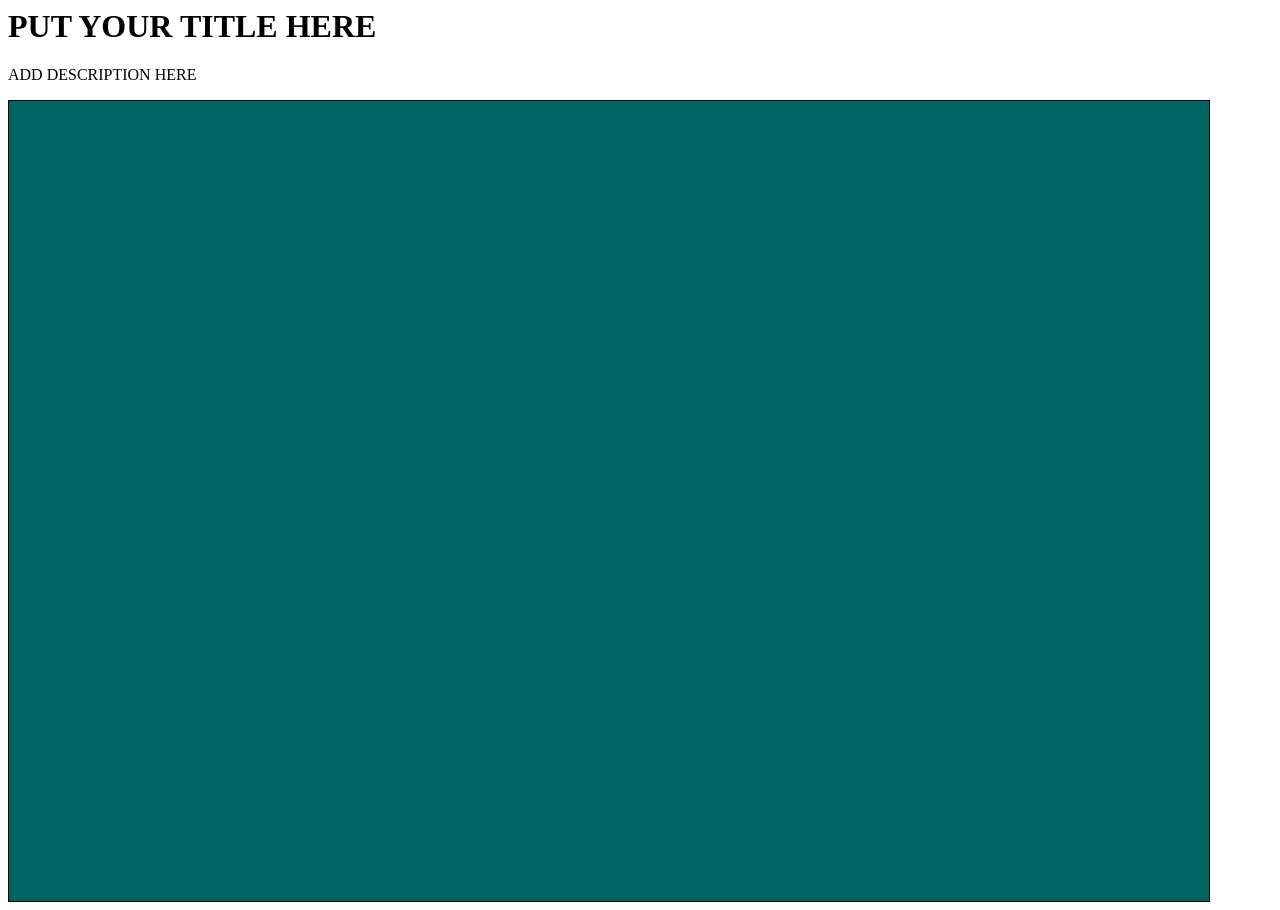
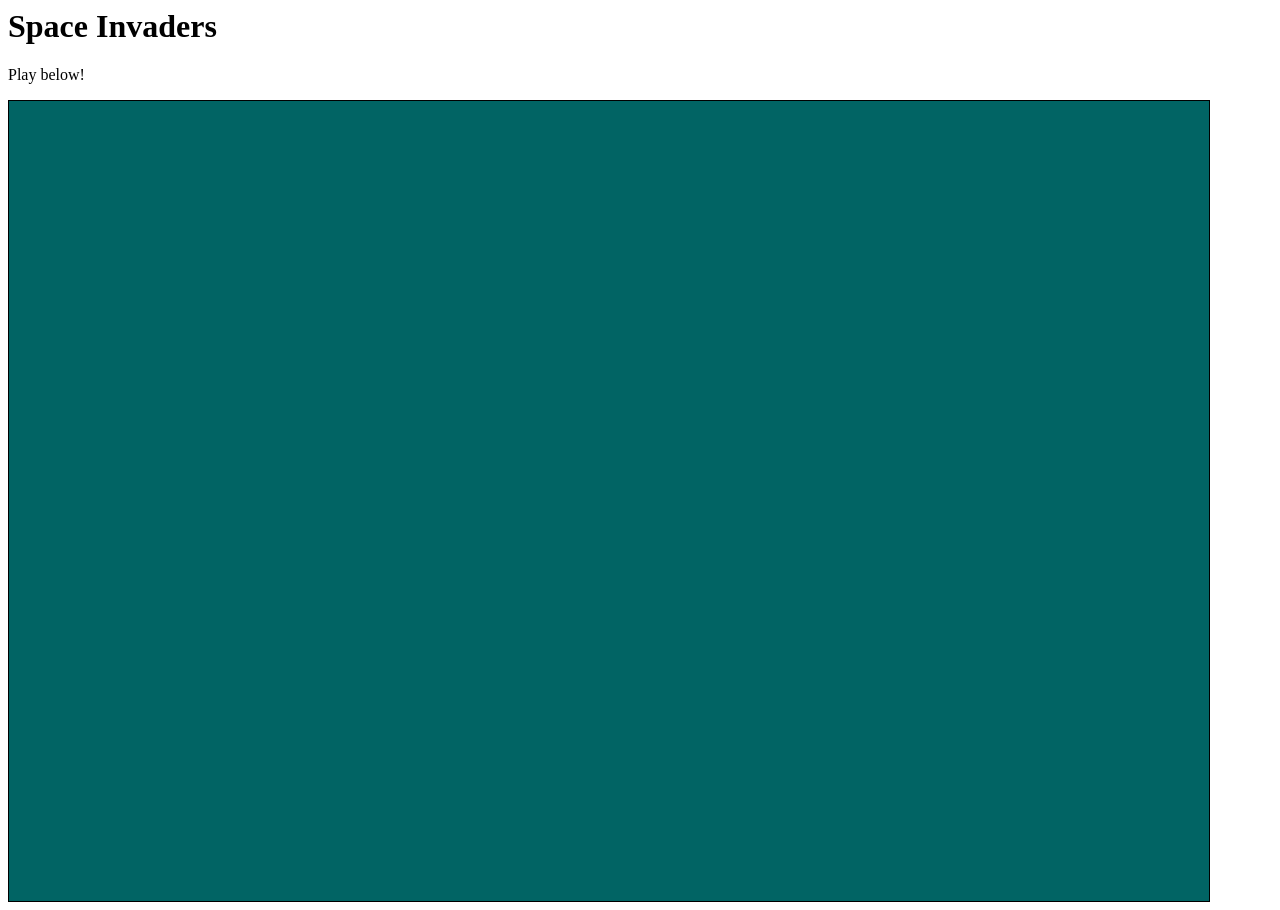
Before and after one commit to AdamSahn/AdamSahn.github.io, a plain HTML site: page index.html in a window 1280 px wide. Drawn offline with Linux system fonts and the light colour scheme.

Commit message:
Update index.html

```diff
--- a/index.html
+++ b/index.html
@@ -9,8 +9,8 @@
   </head>
 
   <body>
-    <h1>PUT YOUR TITLE HERE</h1>
-    <p>ADD DESCRIPTION HERE</p>
+    <h1>Space Invaders</h1>
+    <p>Play below!</p>
 
     <script type="text/processing">
 
```
